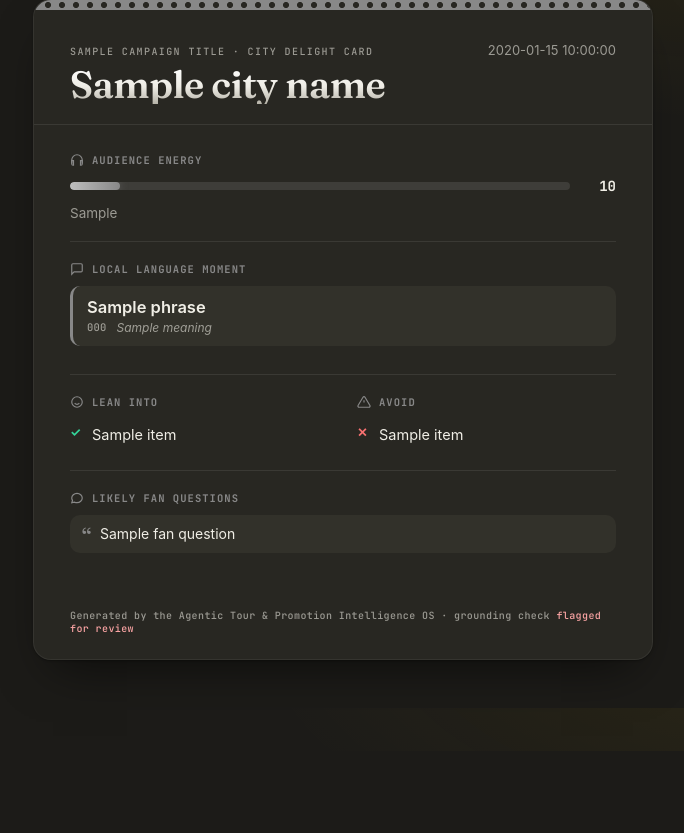
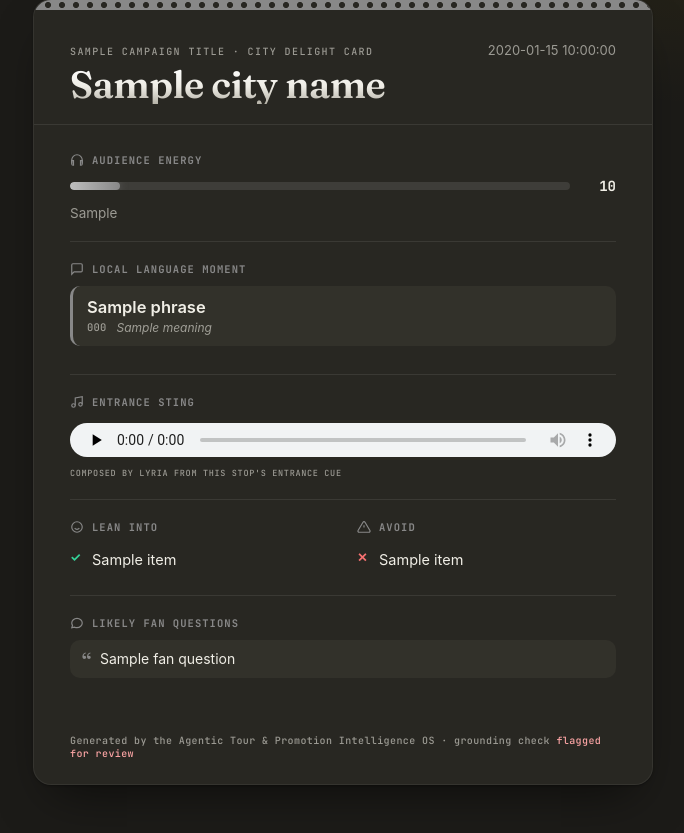
Before and after one commit to prats-2311/google_promotions, a Flask app: template cloud_run/delight_card_renderer/templates/delight_card.html in a window 1280 px wide. Shown: the part 49-882 px from the top of the page, without its empty margins (297-981 px from the left). Before the commit the page ends 710 px from the top, so only its background shows below. Run offline with Flask 3, Linux system fonts and the light colour scheme; the template is opened without the code that fills it: most values are stand-ins (such as "Sample title", 1, 10 or a date in 2020).

Commit message:
Embed Lyria entrance stings in the tour book and delight cards
The generated sting joins both artifacts: an inline audio player on
screen (Activation Plan in the book chapters; its own section on the
delight card) with the WAV URL surfacing in print instead, since paper
can't play audio. Tour-book assembly gains a best-effort ensureSting
per stop (cached by content hash, omitted on any failure), and the
prompt-field validators learn typographic en/em dashes -- real curated
cue text used one and was wrongly 400ed (caught live, red-first test).

Co-Authored-By: Claude Fable 5 <noreply@anthropic.com>
Claude-Session: https://claude.ai/code/session_01Aqr52VsZopF4pT2zPkBiDn

```diff
--- a/cloud_run/delight_card_renderer/main.py
+++ b/cloud_run/delight_card_renderer/main.py
@@ -55,6 +55,7 @@ def _render_html(brief: dict) -> str:
         avoid_list=talent_brief.get("avoid", []),
         fan_questions=talent_brief.get("fan_questions", []),
         grounding_check_passed=brief.get("grounding_check_passed", False),
+        sting_url=brief.get("sting_url"),
     )
 
 
--- a/cloud_run/delight_card_renderer/templates/delight_card.html
+++ b/cloud_run/delight_card_renderer/templates/delight_card.html
@@ -213,6 +213,13 @@
   }
   .card__footer .ok { color: #6ee7b7; }
   .card__footer .flag { color: #fca5a5; }
+  .sting audio { width: 100%; height: 34px; margin-top: 4px; }
+  .sting-cap {
+    font-family: "JetBrains Mono", ui-monospace, monospace;
+    font-size: 8.5px; letter-spacing: 0.08em; text-transform: uppercase;
+    color: var(--muted); margin: 6px 0 0;
+  }
+  .print-only { display: none; }
 
   /* This artifact is explicitly "printable" (the app links it as such) --
      printing the dark theme would be an ink disaster, so print flips to a
@@ -227,6 +234,8 @@
       --muted: rgba(20, 20, 17, 0.6);
     }
     body { background: #ffffff; padding: 0; }
+    .sting audio { display: none; }
+    .print-only { display: inline; word-break: break-all; text-transform: none; }
     .card { box-shadow: none; border-color: rgba(20, 20, 17, 0.16); border-radius: 0; }
     .card__band {
       background-image: radial-gradient(circle, #ffffff 2.75px, transparent 3.25px);
@@ -282,6 +291,17 @@
         {% endfor %}
       </div>
 
+      {% if sting_url %}
+      <div class="section sting">
+        <p class="section__label">
+          <svg viewBox="0 0 24 24" fill="none" stroke-width="2"><path d="M9 18V5l12-2v13"/><circle cx="6" cy="18" r="3"/><circle cx="18" cy="16" r="3"/></svg>
+          Entrance Sting
+        </p>
+        <audio controls preload="none" src="{{ sting_url }}"></audio>
+        <p class="sting-cap">Composed by Lyria from this stop's entrance cue<span class="print-only"> · {{ sting_url }}</span></p>
+      </div>
+      {% endif %}
+
       <div class="section">
         <div class="twocol">
           <div>
--- a/cloud_run/tour_data_api/main.py
+++ b/cloud_run/tour_data_api/main.py
@@ -2512,7 +2512,7 @@ class LiveQueryValidationError(ValueError):
 
 # Letters (any script), digits, spaces, and light punctuation only -- no
 # braces/brackets/colons/angle-quotes, the raw material of injection attempts.
-_LIVE_QUERY_ALLOWED = re.compile(r"^[\w\s'\.,\-\?]{3,80}$")
+_LIVE_QUERY_ALLOWED = re.compile(r"^[\w\s'\.,\-\?\u2013\u2014]{3,80}$")
 
 
 def _validate_live_query(query) -> str:
@@ -2594,7 +2594,7 @@ class StingIdeaValidationError(ValueError):
     injection hygiene as every user-influenced prompt field."""
 
 
-_STING_IDEA_ALLOWED = re.compile(r"^[\w\s'%\.,\-/]{3,160}$")
+_STING_IDEA_ALLOWED = re.compile(r"^[\w\s'%\.,\-/\u2013\u2014]{3,160}$")
 
 
 def _validate_sting_idea(idea) -> str:
@@ -2677,7 +2677,7 @@ class MetricNameValidationError(ValueError):
     city_name/live_search_query."""
 
 
-_METRIC_NAME_ALLOWED = re.compile(r"^[\w\s'%\.,\-/]{2,60}$")
+_METRIC_NAME_ALLOWED = re.compile(r"^[\w\s'%\.,\-/\u2013\u2014]{2,60}$")
 
 
 def _validate_metric_name(metric) -> str:
```
Also changed, not shown: cloud_run/delight_card_renderer/templates/tour_book.html (+13 -0 lines), cloud_run/delight_card_renderer/tests/test_render_tour_book.py (+8 -0 lines), cloud_run/tour_data_api/tests/test_entrance_sting.py (+7 -0 lines), dashboard/server/index.js (+30 -2 lines).
